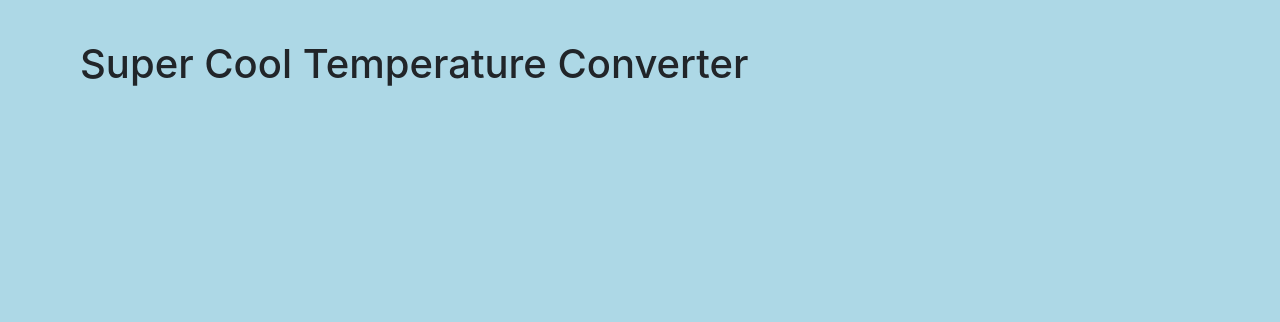
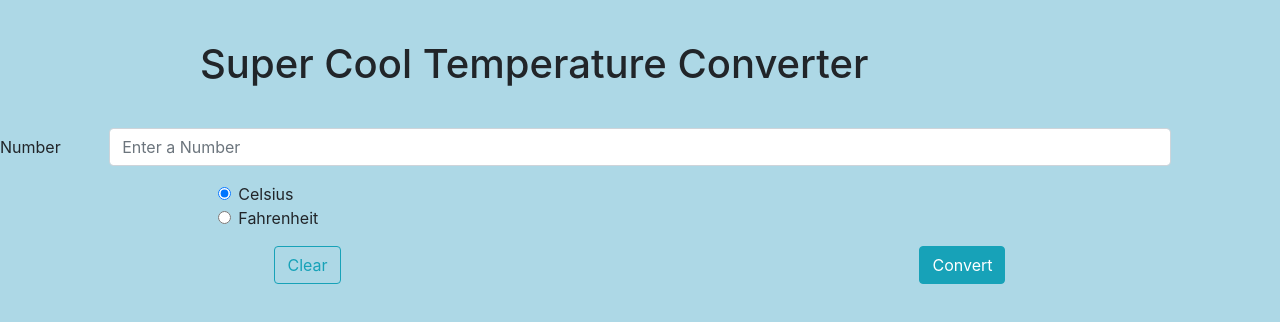
Before and after one commit to EmileeA/temperature-converter, a plain HTML site: page index.html in a window 1280 px wide. Drawn offline with nearby package versions, Linux system fonts and the light colour scheme.

Commit message:
temperature form. I really tried to center those buttons, I need help.

```diff
--- a/index.html
+++ b/index.html
@@ -1,15 +1,59 @@
 <!DOCTYPE html>
 <html lang="en">
+
 <head>
     <meta charset="UTF-8">
     <meta name="viewport" content="width=device-width, initial-scale=1.0">
     <meta http-equiv="X-UA-Compatible" content="ie=edge">
     <title>Super Cool Temperature Converter</title>
-    <link rel="stylesheet" href="https://maxcdn.bootstrapcdn.com/bootstrap/4.0.0/css/bootstrap.min.css" integrity="sha384-Gn5384xqQ1aoWXA+058RXPxPg6fy4IWvTNh0E263XmFcJlSAwiGgFAW/dAiS6JXm" crossorigin="anonymous">
+    <link rel="stylesheet" href="https://maxcdn.bootstrapcdn.com/bootstrap/4.0.0/css/bootstrap.min.css"
+        integrity="sha384-Gn5384xqQ1aoWXA+058RXPxPg6fy4IWvTNh0E263XmFcJlSAwiGgFAW/dAiS6JXm" crossorigin="anonymous">
     <link rel="stylesheet" href="main.css">
 </head>
+
 <body>
     <h1>Super Cool Temperature Converter</h1>
+    <form>
+        <div class="form-group row">
+            <label for="inputNumber" class="col-sm-1 col-form-label">Number</label>
+            <div class="col-sm-10">
+                <input type="Number" class="form-control" id="inputNumber" placeholder="Enter a Number">
+            </div>
+        </div>
+        <div class="form-group row">
+            <!-- <label for="inputPassword3" class="col-sm-2 col-form-label">Password</label> -->
+
+            <div class="col-sm-10 offset-2 center-block">
+
+                <div class="form-check">
+                        <div class="flex-center">
+                    <input class="form-check-input" type="radio" name="gridRadios" id="gridRadios1" value="option1"
+                        checked>
+                    <label class="form-check-label" for="gridRadios1">
+                        Celsius
+                    </label>
+                    </div>
+                </div>
+
+                <div class="form-check">
+                        <div class="flex-center">
+                    <input class="form-check-input" type="radio" name="gridRadios" id="gridRadios2" value="option2">
+                    <label class="form-check-label" for="gridRadios2">
+                        Fahrenheit
+                    </label>
+                </div>
+            </div>
+            </div>
+        </div>
+        </fieldset>
+        </div>
+        <div class="form-group row">
+
+            <button type="button" id="clearBtn" class="btn btn-outline-info">Clear</button>
+            <button type="button" id="ConvertBtn" class="btn btn-info">Convert</button>
+        </div>
+
+    </form>
 
     <div id="tempOuput">
 
@@ -17,4 +61,5 @@
 
     <script src="main.js"></script>
 </body>
+
 </html>
--- a/main.css
+++ b/main.css
@@ -4,5 +4,10 @@ body {
 
 h1{
     color: #black;
-    margin: 1em 2em;
+    margin: 1em 5em;
 }
+
+button{
+    margin:0 auto;
+    display:block;
+}
```
